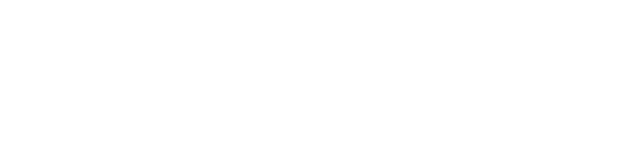
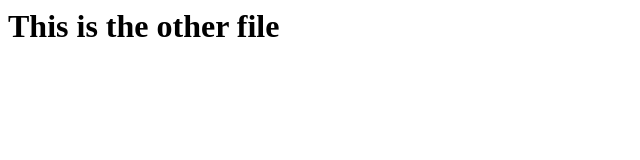
Before and after one commit to CharlesHolbrow/git-demo, a plain HTML site: page other.html in a window 1280 px wide. Shown: the whole page, without its empty margins (0-640 px from the left). Drawn offline with Linux system fonts and the light colour scheme.

Commit message:
add header to other.html

```diff
--- a/other.html
+++ b/other.html
@@ -1,6 +1,6 @@
 <html>
     <head></head>
     <body>
-
+        <h1>This is the other file</h1>
     </body>
 </html>
```
